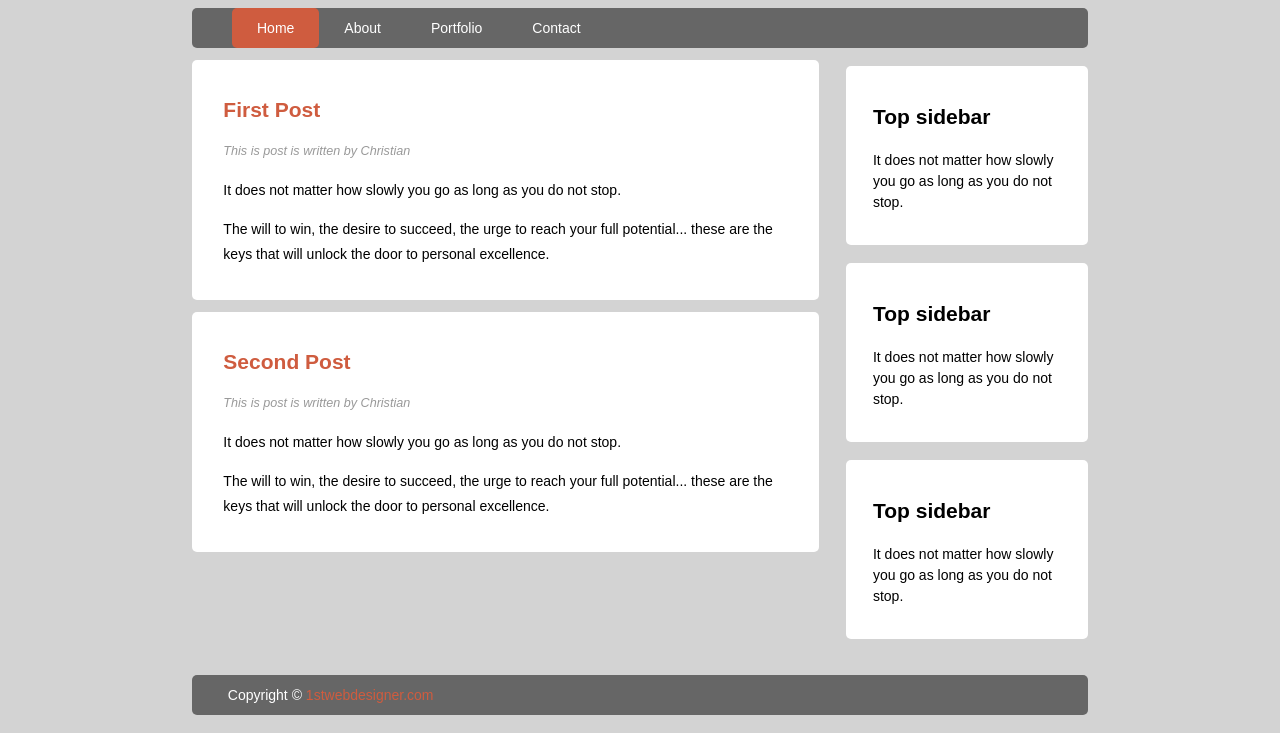
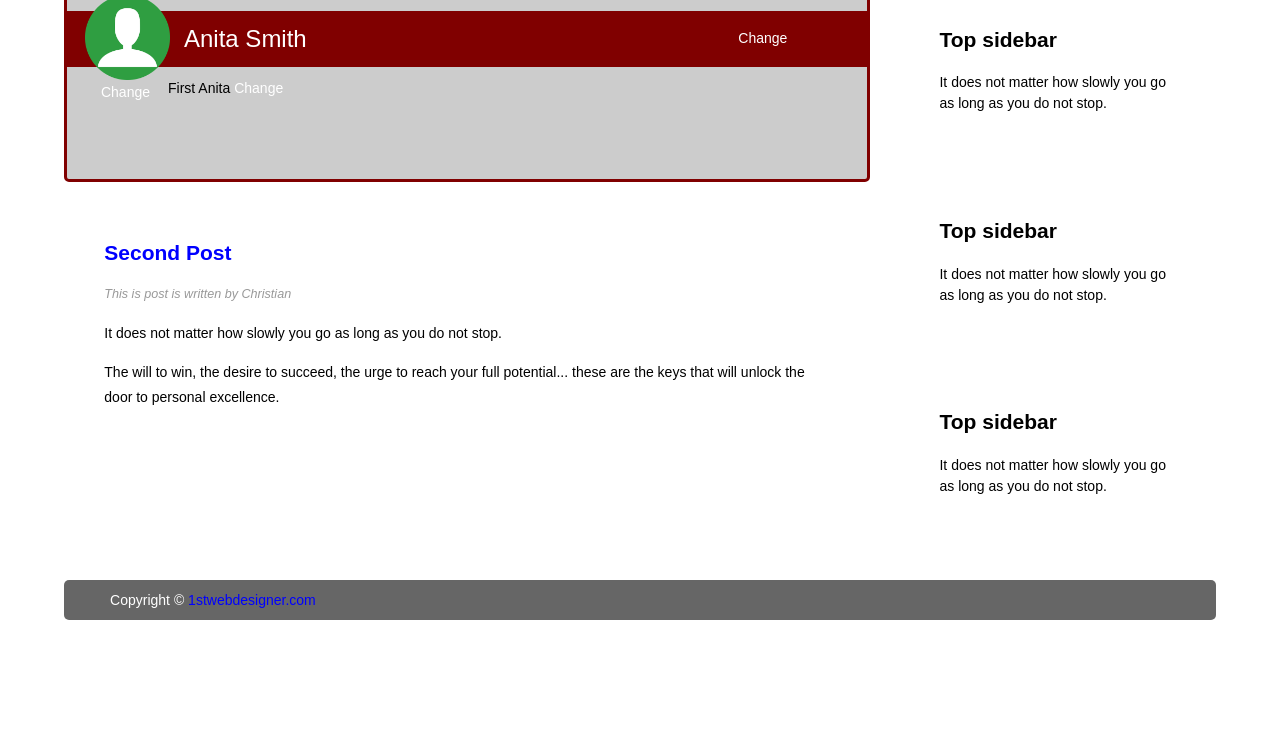
Before and after one commit to lybrndn/umhs_cms, a plain HTML site: page index.html in a window 1280 px wide. Shown: the part 264-997 px from the top of the page. After the commit the page ends 907 px from the top, so only its background shows below. Drawn offline with Linux system fonts and the light colour scheme.

Commit message:
finished name bar for account info

```diff
--- a/index.html
+++ b/index.html
@@ -3,7 +3,8 @@
 <html lang="en">
 
   <head>
-    <title>HTML5/CSS3 Responsive Theme</title>
+    <title>User Management</title>
+    <link rel="icon" href="img/school_logo.png">
     <meta charset="utf-8" />
 
     <link rel="stylesheet" href="style.css" type="text/css" />
@@ -12,35 +13,41 @@
 
   <body class="body">
 
-    <header class="mainHeader">
+    <div class="mainHeader">
       <img src="img/logo.png">
 
       <nav><ul>
-        <li class="active"><a href="#">Home</a></li>
-        <li><a href="#">About</a></li>
-        <li><a href="#">Portfolio</a></li>
-        <li><a href="#">Contact</a></li>
+        <li><a href="#">Home</a></li>
+        <li class="active"><a href="#">My Account</a></li>
+        <li><a href="#">Students</a></li>
+        <li><a href="#">Requests</a></li>
       </ul></nav>
-    </header>
+    </div>
 
     <div class="mainContent">
       <div class="content">
 
-        <article class="topcontent">
-          <header>
-            <h2><a href="#" title="First post">First Post</a></h2>
-          </header>
+        <div class="account-section">
 
-          <footer>
-            <p class="post-info">This is post is written by Christian</p>
-          </footer>
+          <div class="account-namebar">  <!--Name Bar is uniquely different from other account items-->
+            <div class="account-photo">
+              <img src="img/avatar.png">
+              <span class="change-link"><a href="#">Change</a></span>
+            </div>
 
-          <content>
-            <p>It does not matter how slowly you go as long as you do not stop.</p>
-            <p>The will to win, the desire to succeed, the urge to reach your full potential...
-               these are the keys that will unlock the door to personal excellence.</p>
-          </content>
-        </article>
+            <div class="account-namebar-nameinfo">
+              <span class="display-name">Anita Smith</span>
+              <span class="change-link"><a href="#">Change</a></span>
+            </div>
+          </div>
+
+          <div class="account-item">
+            <span class="account-item-label">First</span>
+            <span class="account-item-info">Anita</span>
+            <span class="change-link"><a href="#">Change</a></span>
+          </div>
+
+        </div>
 
         <article class="bottomcontent">
           <header>
--- a/style.css
+++ b/style.css
@@ -1,5 +1,5 @@
 body {
-  background-color: #D3D3D3;
+  background-color: #FFF;
   font-size: 87.5%; /* base font size is 14px, 87.5% of 14 */
   font-family: Arial, 'Lucida Sans Unicode';
   line-height: 1.5;
@@ -10,16 +10,15 @@ a {
   text-decoration: none;
 }
 a:link, a:visited {
-  color: #CF5C3F;
+  color: #0000FF;
 }
 a:hover, a:active {
-  background-color: #CF5C3F;
-  color: #FFF;
+  color: #8080FF;
 }
 
 .body {
   margin: 0 auto; /* centers content */
-  width: 70%; /* width was 100%, so make 70% container */
+  width: 90%; /* width was 100%, so make 85% container */
   clear: both; /* makes container in such a way there will be no floating content on left or right */
 }
 
@@ -29,48 +28,58 @@ a:hover, a:active {
   margin: 2% 0;
 }
 
-.mainHeader nav {
-  background-color: #666;
-  height: 40px;
-  border-radius: 5px; /* curves corners of borders */
+.mainHeader nav, .mainContent, .account-section,
+.bottomcontent, .top-sidebar, .middle-sidebar, .bottom-sidebar,
+.mainFooter {
+  border-radius: 5px;  curves corners of borders
   -moz-border-radius: 5px;
   -webkit-border-radius: 5px;
+}
+
+.mainHeader nav {
+  background-color: #800000;
+  height: 40px;
+/*  border-radius: 5px;  curves corners of borders
+  -moz-border-radius: 5px;
+  -webkit-border-radius: 5px;*/
 }
 
 .mainHeader nav ul {
     list-style: none;
     margin: 0 auto;
+    padding-left: 25px;
 }
 
 .mainHeader nav ul li {
   float: left;
   display: inline;
+  font-size: 14px;
 }
 
 .mainHeader nav a:link, .mainHeader nav a:visited {
   color: #FFF;
   display: inline-block;
-  padding: 10px 25px;
+  padding: 10px 30px;
   height: 20px;
 }
 
 .mainHeader nav a:hover, .mainHeader nav a:active,
-.mainHeader nav .active a:link, .mainHeader nav .active a:visited {
-  background-color: #CF5C3F;
+.mainHeader nav ul .active a, .mainHeader nav .active a:visited {
+  background-color: #000000;
   text-shadow: none; /* remove any possible shadows */
 }
 
 .mainHeader nav li a {
-  border-radius: 5px; /* curves corners of borders */
-  -moz-border-radius: 5px;
-  -webkit-border-radius: 5px;
+/*  border-radius: 5px;  curves corners of borders
+-moz-border-radius: 5px;
+-webkit-border-radius: 5px;*/
 }
 
 .mainContent {
   line-height: 25px;
-  border-radius: 5px; /* curves corners of borders */
+/*  border-radius: 5px;  curves corners of borders
   -moz-border-radius: 5px;
-  -webkit-border-radius: 5px;
+  -webkit-border-radius: 5px;*/
 }
 
 .content {
@@ -78,20 +87,70 @@ a:hover, a:active {
   float: left;
 }
 
-.topcontent {
-  background-color: #FFF;
-  border-radius: 5px; /* curves corners of borders */
+.account-section {
+  background-color: #CCCCCC;
+/*  border-radius: 5px;  curves corners of borders
   -moz-border-radius: 5px;
-  -webkit-border-radius: 5px;
-  padding: 3% 5%;
+  -webkit-border-radius: 5px;*/
   margin-top: 2%;
+  height: 200px;
+  border: solid;
+  border-color: #800000;
+}
+.account-section a:link, .account-section a:visited {
+  color: #FFFFFF;
+}
+.account-section a:hover, .account-section a:active {
+  color: #0000FF;
+  border-bottom: 1px dotted #0000FF;
+}
+.account-section .account-namebar {
+  padding: 2% 0;
+  height: 65px;
+}
+.account-section .account-namebar .account-photo {
+  float: left;
+  width: 85px;
+  padding-left: 2%;
+}
+.account-section .account-namebar .account-photo img,
+.account-section .account-namebar .account-photo .change-link {
+  width: inherit;
+  float: left;
+}
+.account-section .account-namebar .account-photo img {
+  padding-left: 2%;
+}
+.account-section .account-namebar .account-photo .change-link {
+  text-align: center;
+}
+.account-section .account-namebar .account-namebar-nameinfo {
+  height: 50px;
+  margin-top: 2%;
+  background-color: #800000;
+  border-top: solid;
+  border-bottom: solid;
+  border-color: #800000;
+}
+.account-section .account-namebar .account-namebar-nameinfo .display-name {
+  float: left;
+  font-size: 24px;
+  padding: 12px 0 0 2%;
+  color: #FFFFFF;
+}
+.account-section .account-namebar .account-namebar-nameinfo .change-link {
+  float: right;
+  padding: 12px 10% 0 0;
+}
+.account-section .account-info {
+  float: left;
 }
 
 .bottomcontent {
   background-color: #FFF;
-  border-radius: 5px; /* curves corners of borders */
+/*  border-radius: 5px;  curves corners of borders
   -moz-border-radius: 5px;
-  -webkit-border-radius: 5px;
+  -webkit-border-radius: 5px;*/
   padding: 3% 5%;
   margin-top: 2%;
 }
@@ -100,9 +159,9 @@ a:hover, a:active {
   width: 21%;
   float: left;
   background-color: #FFF;
-  border-radius: 5px; /* curves corners of borders */
+/*  border-radius: 5px;  curves corners of borders
   -moz-border-radius: 5px;
-  -webkit-border-radius: 5px;
+  -webkit-border-radius: 5px;*/
   margin: 2% 0 2% 3%; /* top right bottom left (clockwise) */
   padding: 2% 3%;
 }
@@ -117,9 +176,9 @@ a:hover, a:active {
   width: 21%;
   float: left;
   background-color: #FFF;
-  border-radius: 5px; /* curves corners of borders */
+/*  border-radius: 5px;  curves corners of borders
   -moz-border-radius: 5px;
-  -webkit-border-radius: 5px;
+  -webkit-border-radius: 5px;*/
   margin-left: 3%;
   margin-bottom: 2%;
   padding: 2% 3%;
@@ -129,9 +188,9 @@ a:hover, a:active {
   width: 21%;
   float: left;
   background-color: #FFF;
-  border-radius: 5px; /* curves corners of borders */
+/*  border-radius: 5px;  curves corners of borders
   -moz-border-radius: 5px;
-  -webkit-border-radius: 5px;
+  -webkit-border-radius: 5px;*/
   margin-left: 3%;
   margin-bottom: 2%;
   padding: 2% 3%;
@@ -141,9 +200,9 @@ a:hover, a:active {
   width: 100%;
   height: 40px;
   float: left;
-  border-radius: 5px; /* curves corners of borders */
+/*  border-radius: 5px;  curves corners of borders
   -moz-border-radius: 5px;
-  -webkit-border-radius: 5px;
+  -webkit-border-radius: 5px;*/
   background-color: #666;
   margin: 2% 0; /* top_bottom left_right */
 }
@@ -161,8 +220,6 @@ a:hover, a:active {
     font-size: 95%;
   }
 
-  .mainHeader img {
-    width: 100;
-  }
+  .mainHeader
 
 }
```
Also changed, not shown: img/avatar.png (added), img/logo.png, img/school_logo.png (added).
